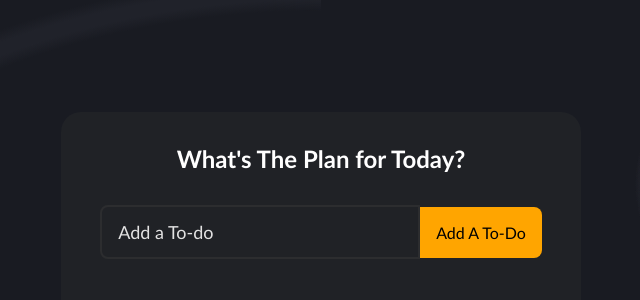
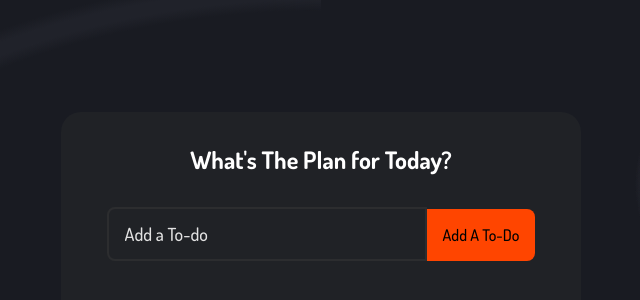
Before and after one commit to SaadM98/React-To-Do, a React (Create React App) app: page / in a window 1280 px wide. Shown: the part 16-316 px from the top of the page, without its empty margins (319-959 px from the left). Built offline with nearby package versions, Linux system fonts and the light colour scheme.

Commit message:
Final Styling and Edit Capabilities added.

```diff
--- a/src/App.css
+++ b/src/App.css
@@ -1,31 +1,30 @@
+@import url("https://fonts.googleapis.com/css2?family=Dosis:wght@300;500;700&display=swap");
+
 * {
   box-sizing: border-box;
   margin: 0;
   padding: 0;
-  font-family: "Trebuchet MS", "Lucida Sans Unicode", "Lucida Grande",
-    "Lucida Sans", Arial, sans-serif;
+  font-family: "Dosis", sans-serif;
 }
 
 body {
 }
 
 html {
-    --s: 50px;
-    --c: #191b22;
-    --_s: calc(2*var(--s)) calc(2*var(--s));
-    --_g: 35.36% 35.36% at;
-    --_c: #0000 66%,#20222a 68% 70%,#0000 72%;
-    background:
-      radial-gradient(var(--_g) 100% 25%,var(--_c)) var(--s) var(--s)/var(--_s),
-      radial-gradient(var(--_g) 0 75%,var(--_c)) var(--s) var(--s)/var(--_s),
-      radial-gradient(var(--_g) 100% 25%,var(--_c)) 0 0/var(--_s),
-      radial-gradient(var(--_g) 0 75%,var(--_c)) 0 0/var(--_s),
-      repeating-conic-gradient(var(--c) 0 25%,#0000 0 50%) 0 0/var(--_s),
-      radial-gradient(var(--_c)) 0 calc(var(--s)/2)/var(--s) var(--s) var(--c);
-    background-attachment: fixed;
-  }
-
-
+  --s: 50px;
+  --c: #191b22;
+  --_s: calc(2 * var(--s)) calc(2 * var(--s));
+  --_g: 35.36% 35.36% at;
+  --_c: #0000 66%, #20222a 68% 70%, #0000 72%;
+  background: radial-gradient(var(--_g) 100% 25%, var(--_c)) var(--s) var(--s) /
+      var(--_s),
+    radial-gradient(var(--_g) 0 75%, var(--_c)) var(--s) var(--s) / var(--_s),
+    radial-gradient(var(--_g) 100% 25%, var(--_c)) 0 0 / var(--_s),
+    radial-gradient(var(--_g) 0 75%, var(--_c)) 0 0 / var(--_s),
+    repeating-conic-gradient(var(--c) 0 25%, #0000 0 50%) 0 0 / var(--_s),
+    radial-gradient(var(--_c)) 0 calc(var(--s) / 2) / var(--s) var(--s) var(--c);
+  background-attachment: fixed;
+}
 
 .todo-app {
   display: flex;
@@ -80,13 +79,13 @@ h1 {
   border-radius: 0 8px 8px 0;
   cursor: pointer;
   outline: none;
-  /*background: rgb(34, 193, 195);
+  /*background: rgb(253, 29, 29);
   background: linear-gradient(
-    590deg,
-    rgba(34, 193, 195, 1) 0%,
-    rgba(253, 187, 45, 1) 100%
+    90deg,
+    rgba(253, 29, 29, 0.7721682422969187) 5%,
+    rgba(252, 176, 69, 1) 100%
   );*/
-  background-color: orange;
+   background-color: #FF4500;
   text-transform: capitalize;
   font-size: 16px;
 }
@@ -169,4 +168,6 @@ h1 {
 
 .todo-complete {
   cursor: pointer;
+  font-weight: 500;
+  font-size: 18px;
 }
--- a/src/components/TodoForm.js
+++ b/src/components/TodoForm.js
@@ -1,18 +1,17 @@
 import React, { useState, useEffect, useRef } from "react";
 
 function TodoForm(props) {
-  const [input, setInput] = useState('');
+  const [input, setInput] = useState(props.edit ? props.edit.value : "");
 
-
-    const inputRef = useRef(null)
+  const inputRef = useRef(null);
 
   useEffect(() => {
-        inputRef.current.focus()
-    })
+    inputRef.current.focus();
+  });
 
   const handleChange = e => {
     setInput(e.target.value);
-    }
+  };
 
   const handleSubmit = e => {
     e.preventDefault();
@@ -22,11 +21,28 @@ function TodoForm(props) {
       text: input
     });
 
-    setInput('');
+    setInput("");
   };
 
   return (
     <form className="todo-form" onSubmit={handleSubmit}>
+      {props.edit ? (
+        <>
+          <input
+            type="text"
+            placeholder="Edit Item"
+            value={input}
+            name="text"
+            className="todo-input edit"
+            onChange={handleChange}
+            ref={inputRef}
+          />
+          <button className="todo-button edit" type="">
+            Update
+          </button>
+        </>
+      ) : (
+        <>
           <input
             type="text"
             placeholder="Add a To-do"
@@ -36,7 +52,11 @@ function TodoForm(props) {
             onChange={handleChange}
             ref={inputRef}
           />
-      <button className="todo-button" type="">Add a To-Do</button>
+          <button className="todo-button" type="">
+            Add a To-Do
+          </button>
+        </>
+      )}
     </form>
   );
 }
```
Lines whose indentation alone changed are shown as unchanged.
